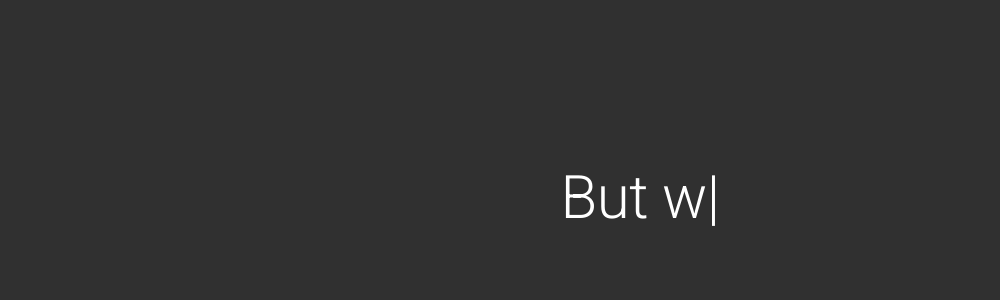
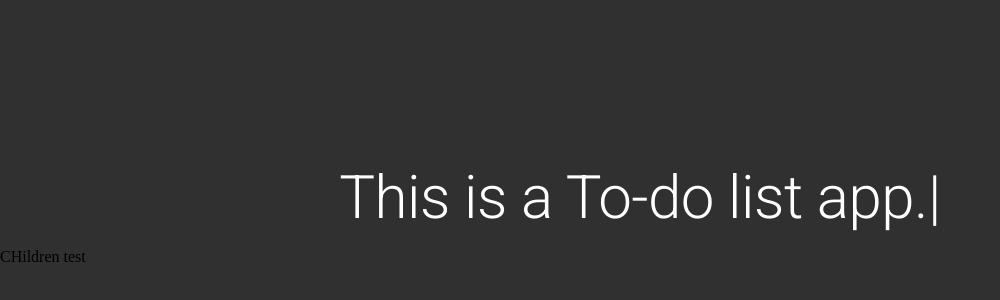
Before and after one commit to SaudTauqeer/todo-list-and-chat, a React (Create React App) app: page / in a window 1280 px wide. Shown: the part 172-472 px from the top of the page, without its empty margins (0-1000 px from the left). Built offline with nearby package versions, Linux system fonts and the light colour scheme.

Commit message:
Components -> FadeText

```diff
--- a/package.json
+++ b/package.json
@@ -4,10 +4,12 @@
   "private": true,
   "dependencies": {
     "@material-ui/core": "^3.8.1",
+    "@material-ui/icons": "^3.0.1",
     "react": "^16.7.0",
     "react-dom": "^16.7.0",
     "react-router-dom": "^4.3.1",
     "react-scripts": "2.1.3",
+    "react-swipeable-views": "^0.13.0",
     "react-typist": "^2.0.5",
     "typeface-roboto": "0.0.54"
   },
--- a/src/Components/LandingPage/Body.js
+++ b/src/Components/LandingPage/Body.js
@@ -1,26 +1,34 @@
 //Imports
-import React from "react";
+import React, { Component } from "react";
 import {
     Grid,
     Typography,
 
 } from "@material-ui/core";
+import Typist from 'react-typist';
+import FadeText from "./FadeText";
 
-import Typist from 'react-typist';
 
 const style = {
     containerTop : {padding: 20, marginTop: "20em"}
 };
 
-const afterTypingEndsButton = () => (
+
+
+
+
+class Body extends Component {
+
+
+
+   onAnimationDone = () => (
         <React.Fragment>
-        {alert("putos")}
+        ss
         </React.Fragment>
     );
 
-
-
-const Body = () => (
+    render () {
+        return (
             <React.Fragment>
             <Grid container
             justify="center"
@@ -29,7 +37,7 @@ const Body = () => (
                 <Typography variant="h2">
                 <Typist
                 cursor={{hideWhenDone: true}}
-        onTypingDone={afterTypingEndsButton}
+                onTypingDone={this.onAnimationDone}
                 >
                  Hello there...
                  <Typist.Backspace count={15} delay={1000} />
@@ -40,12 +48,18 @@ const Body = () => (
                     <Typist.Backspace count={17} delay= {1000} />
                     You can also chat to online users. Pretty cool ye?
                     <Typist.Backspace  count = {51} delay = {1000} />
-
                 </Typist>
                 </Typography>
             </Grid>
+                <FadeText>
+                    <div>CHildren test</div>
+                </FadeText>
             </React.Fragment>
         );
+    }
+
+
+}
 
 
 
--- /dev/null
+++ b/src/Components/LandingPage/FadeText.js
@@ -0,0 +1,21 @@
+
+import React from "react";
+import Fade from '@material-ui/core/Fade';
+import {Button} from "@material-ui/core";
+
+const FadeText = (props) => {
+    return (
+        <React.Fragment>
+            <Fade
+            children={props.children}
+            in={true}
+            timeout={{enter: 2000}}
+            >
+            </Fade>
+        </React.Fragment>
+    );
+};
+
+
+
+export default FadeText;
--- a/src/Components/LandingPage/index.js
+++ b/src/Components/LandingPage/index.js
@@ -1,7 +1,7 @@
 //Imports
 import React from "react";
-import Navbar from "./Navbar";
 import Body from "./Body";
+
 
 const Index = () => (
     <React.Fragment>
--- a/src/index.js
+++ b/src/index.js
@@ -8,6 +8,9 @@ import { MuiThemeProvider, createMuiTheme } from '@material-ui/core/styles';
 import { dark } from '@material-ui/core/styles/createPalette';
 
 const theme = createMuiTheme({
+    typography: {
+        useNextVariants: true,
+      },
     palette: dark
 
 });
```
Also changed, not shown: src/Components/LandingPage/ButtonTransition.js (deleted), 1 other file (tests, documents, lock files or other folders). Lines whose indentation alone changed are shown as unchanged.
